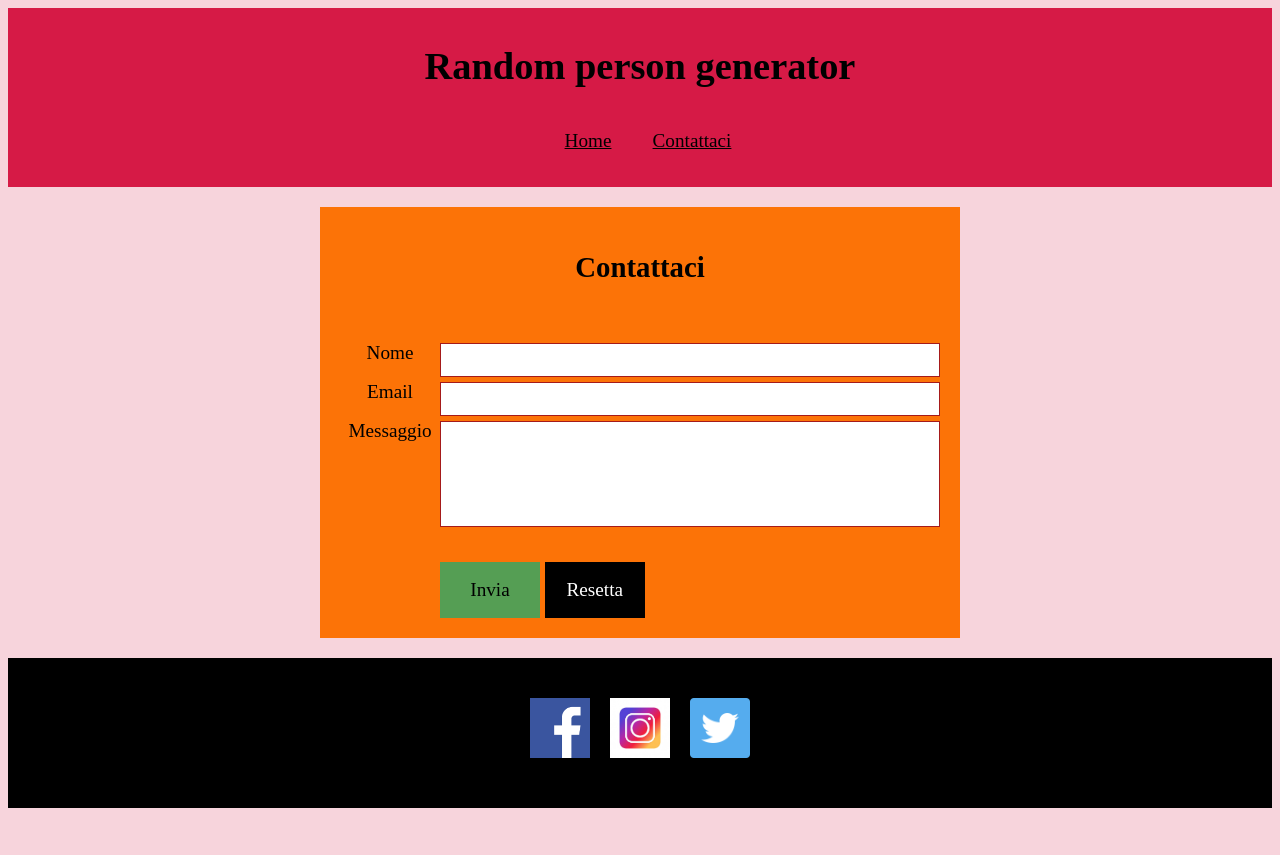
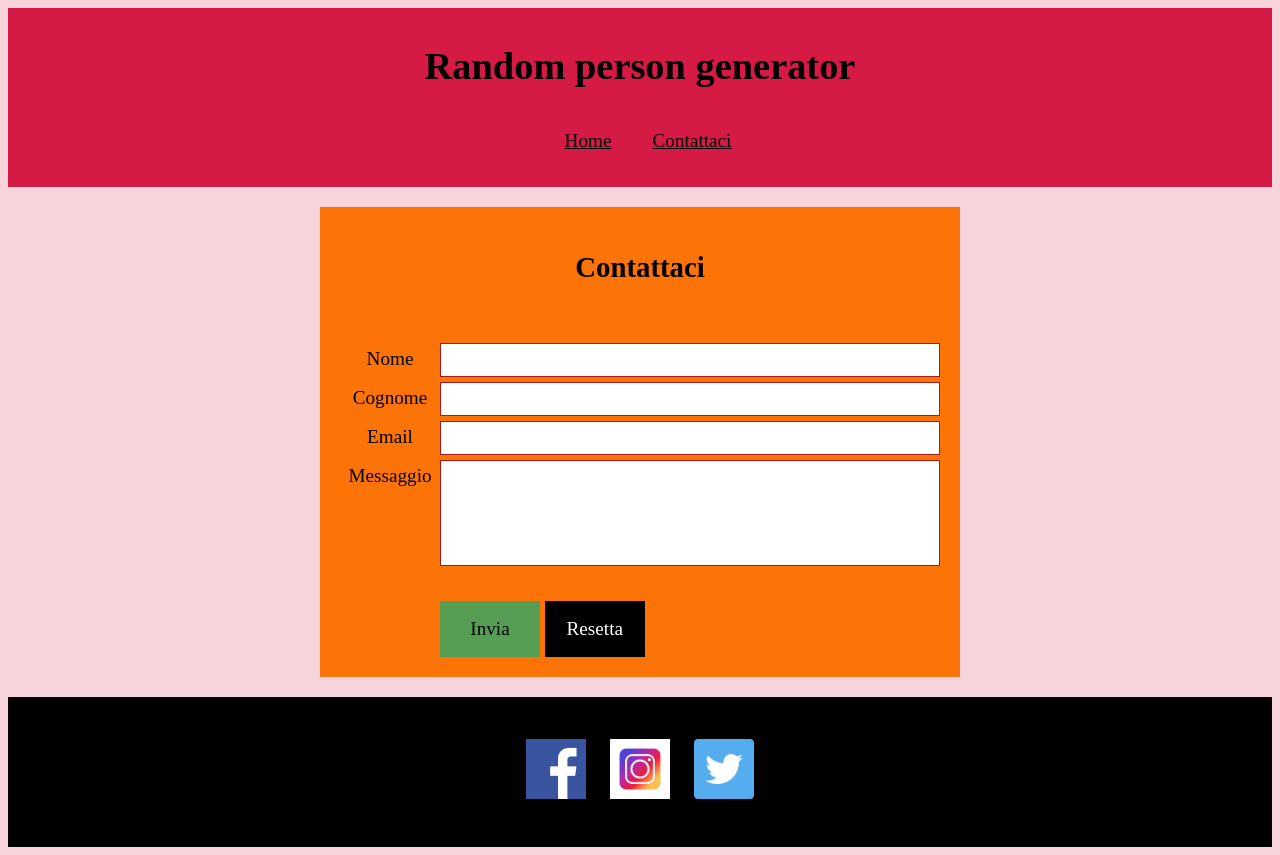
Before and after one commit to simonazzi-joss/demo01, a website: page source/html/contatta.html in a window 1280 px wide. Before the commit the page ends 816 px from the top, so only its background shows below. Drawn offline with Linux system fonts and the light colour scheme.

Commit message:
Finalizzate modifiche al css

```diff
--- a/source/css/style.css
+++ b/source/css/style.css
@@ -76,9 +76,15 @@ footer {
 .socialLinks > a {
     text-decoration: none;
     margin: 10px;
+    padding: 2px;
+}
+.socialLinks >a:hover{
+    padding: 1px;
+    border: 1px solid white;
 }
 .socialLinks > a > img {
     height: 60px;
+    margin-bottom: -5px;
 }
 .profileData {
     padding: 10px;
@@ -156,6 +162,7 @@ footer {
 }
 .formBody > article > label {
     width: 100px;
+    margin-top: 6px;
 }
 .formBody > article > input, textArea {
     flex-grow: 2;
--- a/source/html/contatta.html
+++ b/source/html/contatta.html
@@ -30,6 +30,10 @@
                     <input type="text" name="nome" />
                 </article>
                 <article>
+                    <label>Cognome</label>
+                    <input type="text" name="cognome" />
+                </article>
+                <article>
                     <label>Email</label>
                     <input type="email" name="email" />
                 </article>
```
Also changed, not shown: source/html/profile.html (+1 -3 lines).
